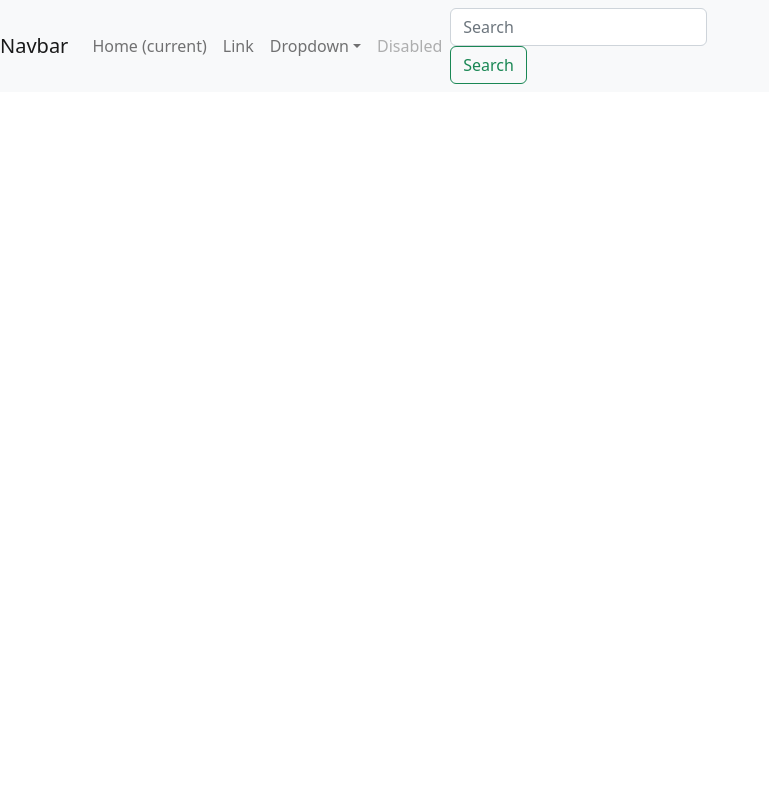
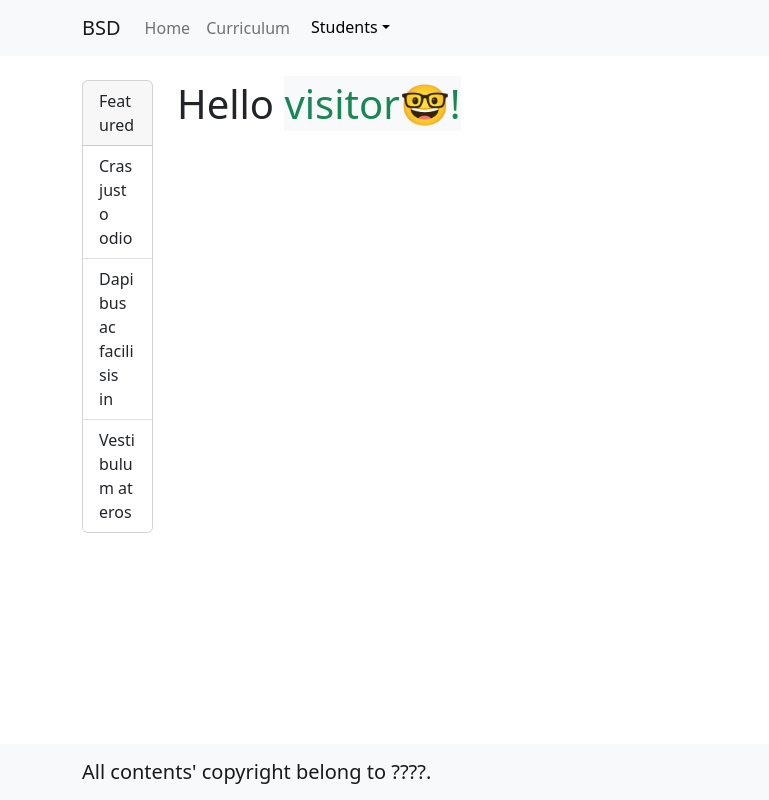
Before and after one commit to agam-singh-talwar/Why-Coding, a Next.js app in the folder my-app/: page / in a window 1280 px wide. Shown: the whole page, without its empty margins (0-769 px from the left). Built offline with nearby package versions, Linux system fonts and the light colour scheme.

Commit message:
navbar and footer fixxed

```diff
--- a/my-app/components/Layout.js
+++ b/my-app/components/Layout.js
@@ -1,4 +1,4 @@
-import { Container } from 'react-bootstrap';
+import { Container,Nav } from 'react-bootstrap';
 import Navbar from './navbar';
 
 export default function Layout(props){
@@ -10,11 +10,11 @@ return (
             {props.children}
         </Container>
         <br />
-        <footer class="bg-light text-center text-lg-start">
-        <div class="text-center p-3" style="background-color: rgba(0, 0, 0, 0.2);">
-            © 20203 Copyright: All contents' copyright belong to Marcel Jar.
+        <Nav className="navbar fixed-bottom navbar-light bg-light">
+        <div className="container text-center">
+        <a className="navbar-brand" href="#">All contents' copyright belong to ????.</a>
         </div>
-        </footer>
+        </Nav>
     </>
 )
 }
--- a/my-app/components/navbar.js
+++ b/my-app/components/navbar.js
@@ -1,41 +1,28 @@
-export default function Navbar() {
-    return (
-        <>
-        <nav class="navbar navbar-expand-lg navbar-light bg-light">
-  <a class="navbar-brand" href="#">Navbar</a>
-  <button class="navbar-toggler" type="button" data-toggle="collapse" data-target="#navbarSupportedContent" aria-controls="navbarSupportedContent" aria-expanded="false" aria-label="Toggle navigation">
-    <span class="navbar-toggler-icon"></span>
-  </button>
-
-  <div class="collapse navbar-collapse" id="navbarSupportedContent">
-    <ul class="navbar-nav mr-auto">
-      <li class="nav-item active">
-        <a class="nav-link" href="#">Home <span class="sr-only">(current)</span></a>
-      </li>
-      <li class="nav-item">
-        <a class="nav-link" href="#">Link</a>
-      </li>
-      <li class="nav-item dropdown">
-        <a class="nav-link dropdown-toggle" href="#" id="navbarDropdown" role="button" data-toggle="dropdown" aria-haspopup="true" aria-expanded="false">
-          Dropdown
-        </a>
-        <div class="dropdown-menu" aria-labelledby="navbarDropdown">
-          <a class="dropdown-item" href="#">Action</a>
-          <a class="dropdown-item" href="#">Another action</a>
-          <div class="dropdown-divider"></div>
-          <a class="dropdown-item" href="#">Something else here</a>
-        </div>
-      </li>
-      <li class="nav-item">
-        <a class="nav-link disabled" href="#">Disabled</a>
-      </li>
-    </ul>
-    <form class="form-inline my-2 my-lg-0">
-      <input class="form-control mr-sm-2" type="search" placeholder="Search" aria-label="Search"/>
-      <button class="btn btn-outline-success my-2 my-sm-0" type="submit">Search</button>
-    </form>
-  </div>
-</nav>
-        </>
-    )
-    }
+import { Nav, Navbar, Button, Dropdown } from "react-bootstrap";
+export default function navbar(){
+  return(
+    <>
+    <Navbar bg="light" expand="lg">
+        <div className="container text-center">
+          <Navbar.Brand href="#">BSD</Navbar.Brand>
+          <Navbar.Toggle aria-controls="basic-navbar-nav" />
+          <Navbar.Collapse id="basic-navbar-nav">
+            <Nav className="mr-auto">
+              <Nav.Link href="#">Home</Nav.Link>
+              <Nav.Link href="#">Curriculum</Nav.Link>
+              <Dropdown>
+                <Dropdown.Toggle variant="light" id="dropdown-basic">
+                  Students
+                </Dropdown.Toggle>
+                <Dropdown.Menu>
+                  <Dropdown.Item href="#">Alumni</Dropdown.Item>
+                  <Dropdown.Item href="#">Current Students</Dropdown.Item>
+                </Dropdown.Menu>
+              </Dropdown>
+            </Nav>
+          </Navbar.Collapse>
+          </div>
+        </Navbar>
+    </>
+  )
+}
--- a/my-app/pages/_app.js
+++ b/my-app/pages/_app.js
@@ -1,6 +1,6 @@
 import 'bootstrap/dist/css/bootstrap.min.css';
-import Navbar from '@/components/navbar';
+import Layout from '@/components/Layout';
 
 export default function App({ Component, pageProps }) {
-  return <Navbar><Component {...pageProps} /></Navbar>
+  return <Layout><Component {...pageProps} /></Layout>
 }
--- a/my-app/pages/index.js
+++ b/my-app/pages/index.js
@@ -2,7 +2,23 @@
 export default function Home() {
   return (
     <>
-    <mark>Home</mark>
+      <div class="row">
+        <div className="col-1 col-auto">
+        <div class="card" >
+          <div class="card-header">
+            Featured
+          </div>
+          <ul class="list-group list-group-flush">
+            <li class="list-group-item">Cras justo odio</li>
+            <li class="list-group-item">Dapibus ac facilisis in</li>
+            <li class="list-group-item">Vestibulum at eros</li>
+          </ul>
+        </div>
+        </div>
+        <div className="col-11">
+        <h1>Hello <span className=" text-success bg-light">visitor🤓!</span></h1>
+        </div>
+      </div>
     </>
   )
 }
```
